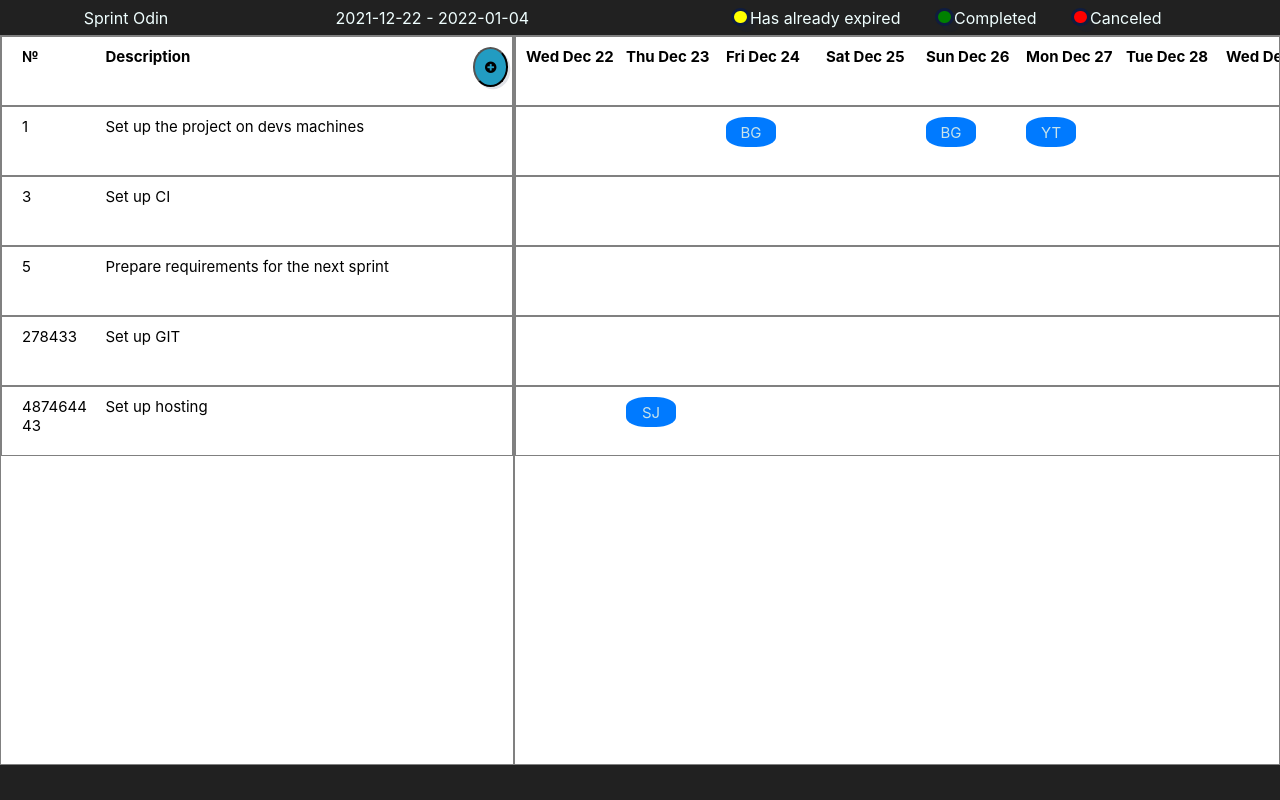
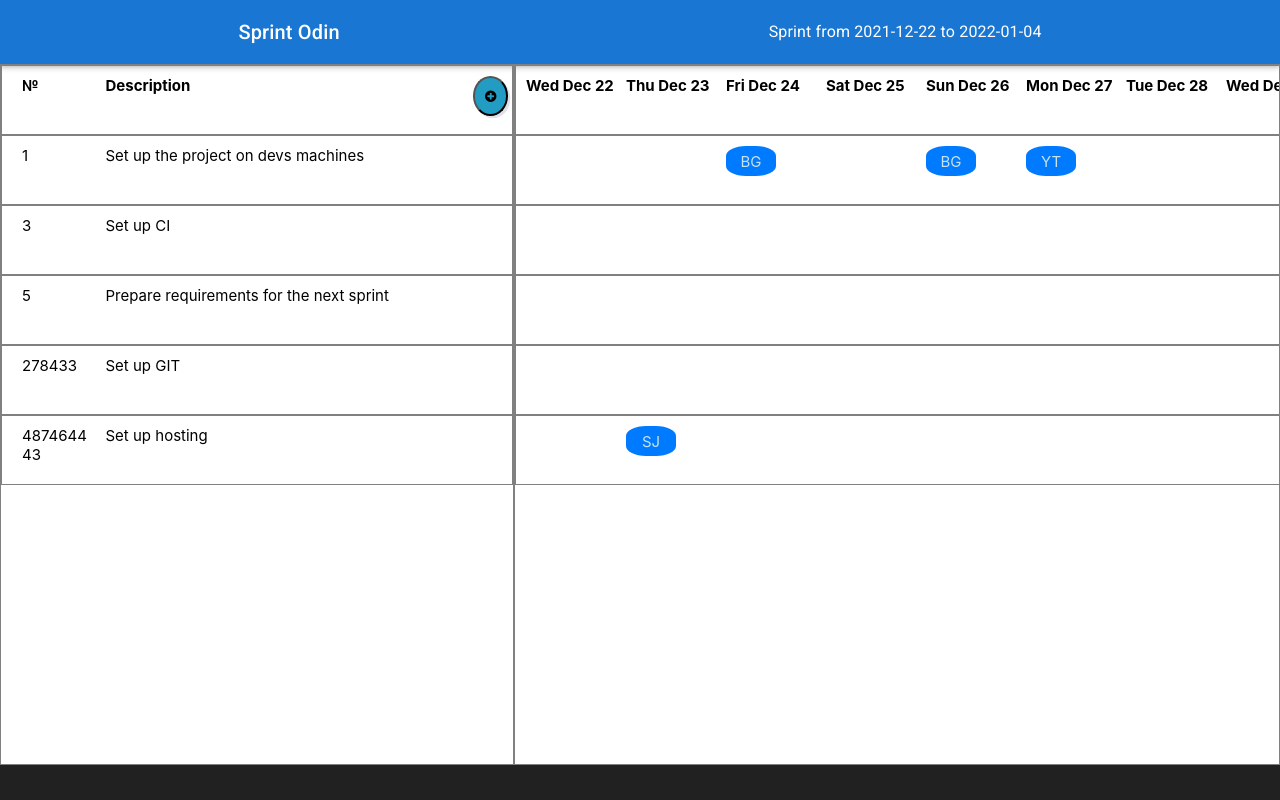
Before and after one commit to tumorin/detailed-sprint-planning, a React (Create React App) app: page / in a window 1280 px wide. Built offline with nearby package versions, Linux system fonts and the light colour scheme.

Commit message:
update Header with mui components

```diff
--- a/package.json
+++ b/package.json
@@ -3,6 +3,10 @@
   "version": "0.1.0",
   "private": true,
   "dependencies": {
+    "@emotion/react": "^11.7.1",
+    "@emotion/styled": "^11.6.0",
+    "@mui/icons-material": "^5.3.1",
+    "@mui/material": "^5.4.0",
     "@testing-library/jest-dom": "^5.15.0",
     "@testing-library/react": "^11.2.7",
     "@testing-library/user-event": "^12.8.3",
--- a/public/index.html
+++ b/public/index.html
@@ -11,7 +11,8 @@
     />
     <link rel="apple-touch-icon" href="%PUBLIC_URL%/logo192.png" />
     <link rel="manifest" href="%PUBLIC_URL%/manifest.json" />
-    <link rel="stylesheet" href="https://maxcdn.bootstrapcdn.com/font-awesome/4.5.0/css/font-awesome.min.css">
+    <link rel="stylesheet" href="https://maxcdn.bootstrapcdn.com/font-awesome/4.5.0/css/font-awesome.min.css"/>
+    <link rel="stylesheet" href="https://fonts.googleapis.com/css?family=Roboto:300,400,500,700&display=swap"/>
     <title>Detailed Sprint Planning</title>
   </head>
   <body>
--- a/src/pages/main/components/main-header/main-header.jsx
+++ b/src/pages/main/components/main-header/main-header.jsx
@@ -1,29 +1,32 @@
 import './main-header.css';
 import {useSelector} from "react-redux";
 import {getCurrentSprint} from "../../../../redux/sprints/sprints-selectors";
+import {AppBar, Toolbar, Typography} from "@mui/material";
 
 function MainHeader() {
     const sprint = useSelector(getCurrentSprint);
     if (!sprint) return (<div>Application is loading</div>);
     return(
-        <header className="header">
-            <span className="sprint-name">{sprint.name}</span>
-            <span className="sprint-date">{sprint.start + ' - ' + sprint.end}</span>
-            <div className="sprint-legend">
-                <div className="flex-row ">
-                    <div className="circle yellow"></div>
-                    Has already expired
-                </div>
-                <div className="flex-row">
-                    <div className="circle green"></div>
-                    Completed
-                </div>
-                <div className="flex-row">
-                    <div className="circle red"></div>
-                    Canceled
-                </div>
-            </div>
-        </header>
+        <>
+            <AppBar position="static">
+                <Toolbar>
+                    <Typography
+                        variant="h6"
+                        component={"span"}
+                        sx={{flexGrow: 1}}
+                    >
+                        {sprint.name}
+                    </Typography>
+                    <Typography
+                        variant="body1"
+                        component={"span"}
+                        sx={{flexGrow: 1}}
+                    >
+                        {`Sprint from ${sprint.start} to ${sprint.end}`}
+                    </Typography>
+                </Toolbar>
+            </AppBar>
+        </>
     )
 }
 
```
Also changed, not shown: 1 other file (tests, documents, lock files or other folders).
